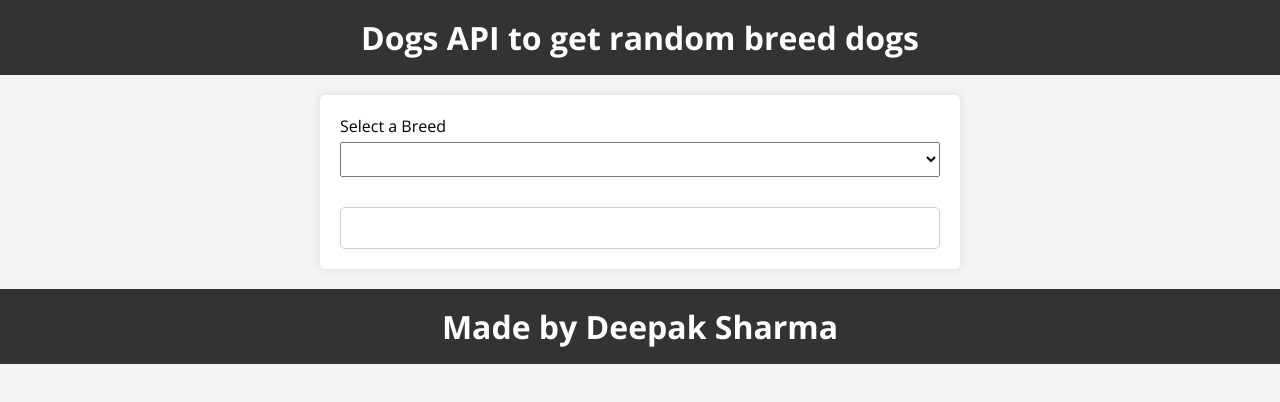
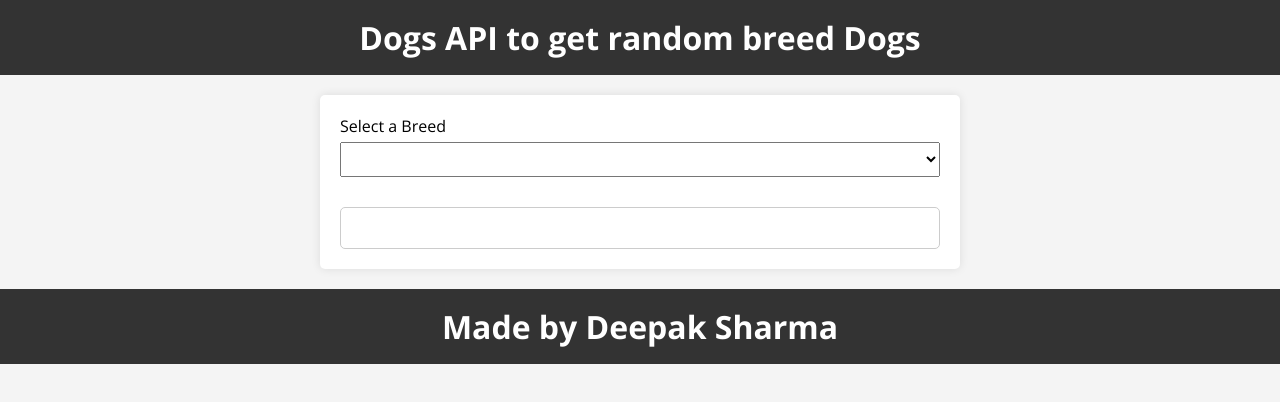
Before and after one commit to stayrockdeepak/DogsApi, a plain HTML site: page index.html in a window 1280 px wide. Drawn offline with nearby package versions, Linux system fonts and the light colour scheme; no server answers.

Commit message:
Update index.html

```diff
--- a/index.html
+++ b/index.html
@@ -2,13 +2,13 @@
 <html lang="en">
 <head>
   <meta charset="UTF-8">
-  <title>Dogs API</title>
+  <title>DOGS API</title>
   <link href="https://fonts.googleapis.com/css?family=Bree+Serif|Open+Sans:400,700" rel="stylesheet">
   <link rel="stylesheet" href="styles.css">
 </head>
 <body>
   <header>
-    <h1 class="logo">Dogs API to get random breed dogs</h1>
+    <h1 class="logo">Dogs API to get random breed Dogs</h1>
   </header>
   <div class="container">
     <label for="breeds">Select a Breed</label>
```
